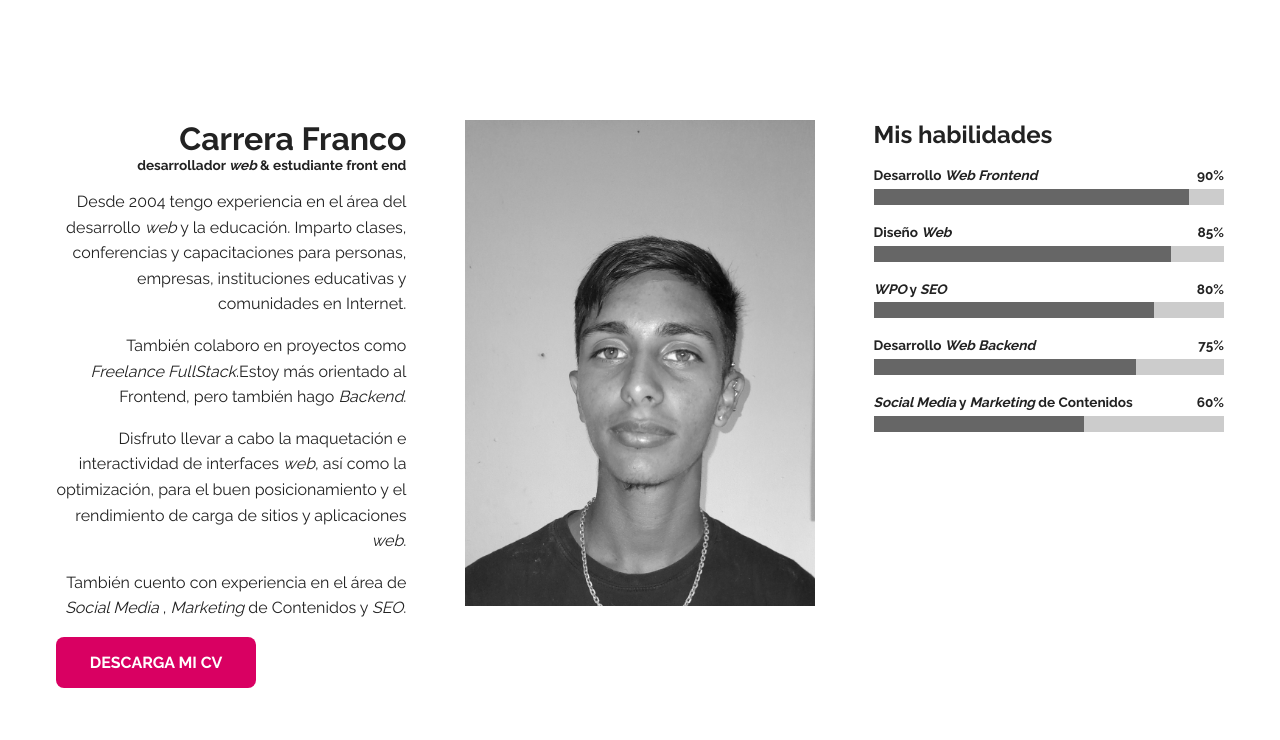
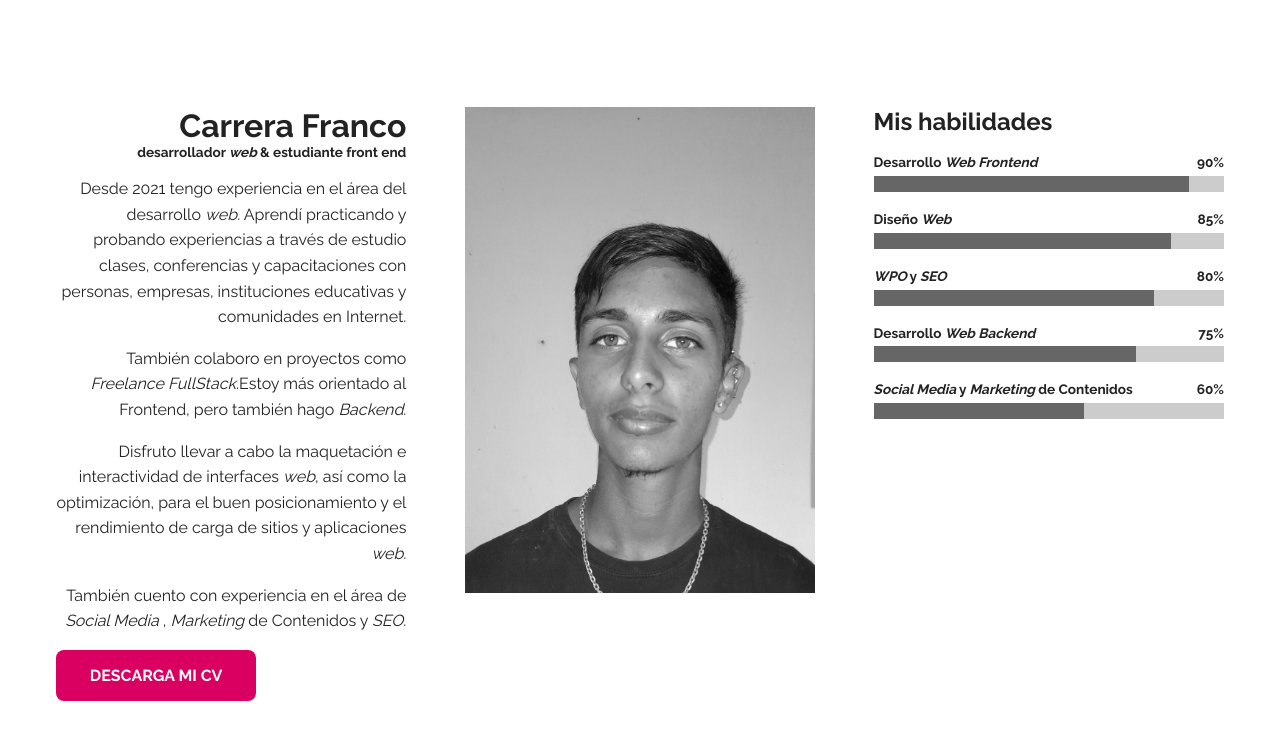
Before and after one commit to Franco-Carrera/Franco-Carrera.github.io, a plain HTML site: page index.html in a window 1280 px wide. Shown: the part 853-1593 px from the top of the page. Drawn offline with Linux system fonts and the light colour scheme.

Commit message:
info acerca

```diff
--- a/index.html
+++ b/index.html
@@ -74,10 +74,10 @@
             <h1>Carrera Franco</h1>
             <h5>desarrollador <i>web</i> & estudiante front end</h5>
         </aside>
-        <p> Desde 2004 tengo experiencia en el área del desarrollo <i>web</i>  y la educación.
-             Imparto clases, conferencias
+        <p> Desde 2021 tengo experiencia en el área del desarrollo <i>web.</i>
+             Aprendí practicando y probando experiencias a través de  estudio clases, conferencias
              y capacitaciones
-             para personas, empresas, instituciones educativas y comunidades en Internet.</p>
+             con personas, empresas, instituciones educativas y comunidades en Internet.</p>
         <p>
             También colaboro en proyectos como <i>Freelance FullStack</i>.Estoy más orientado
             al Frontend, pero también hago <i>Backend</i>.</p>
```
